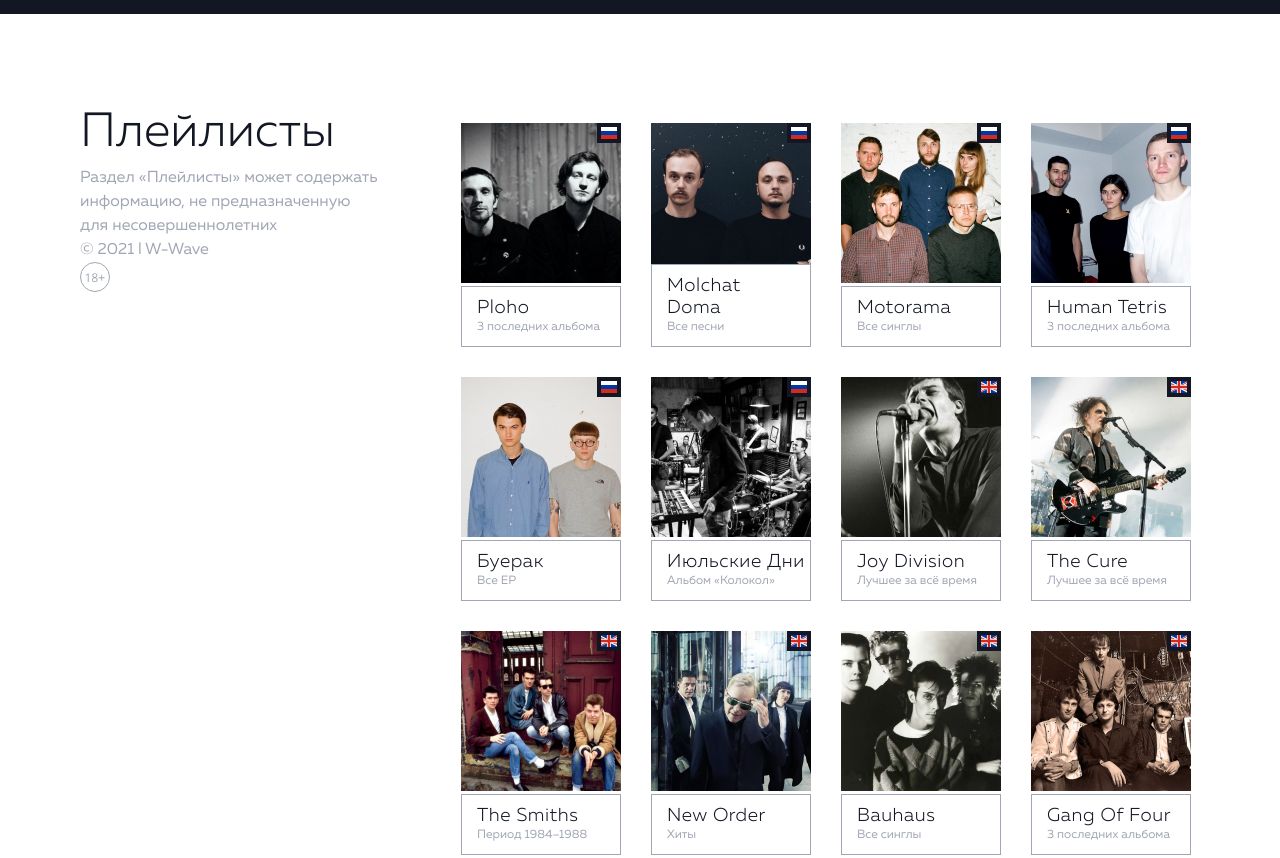
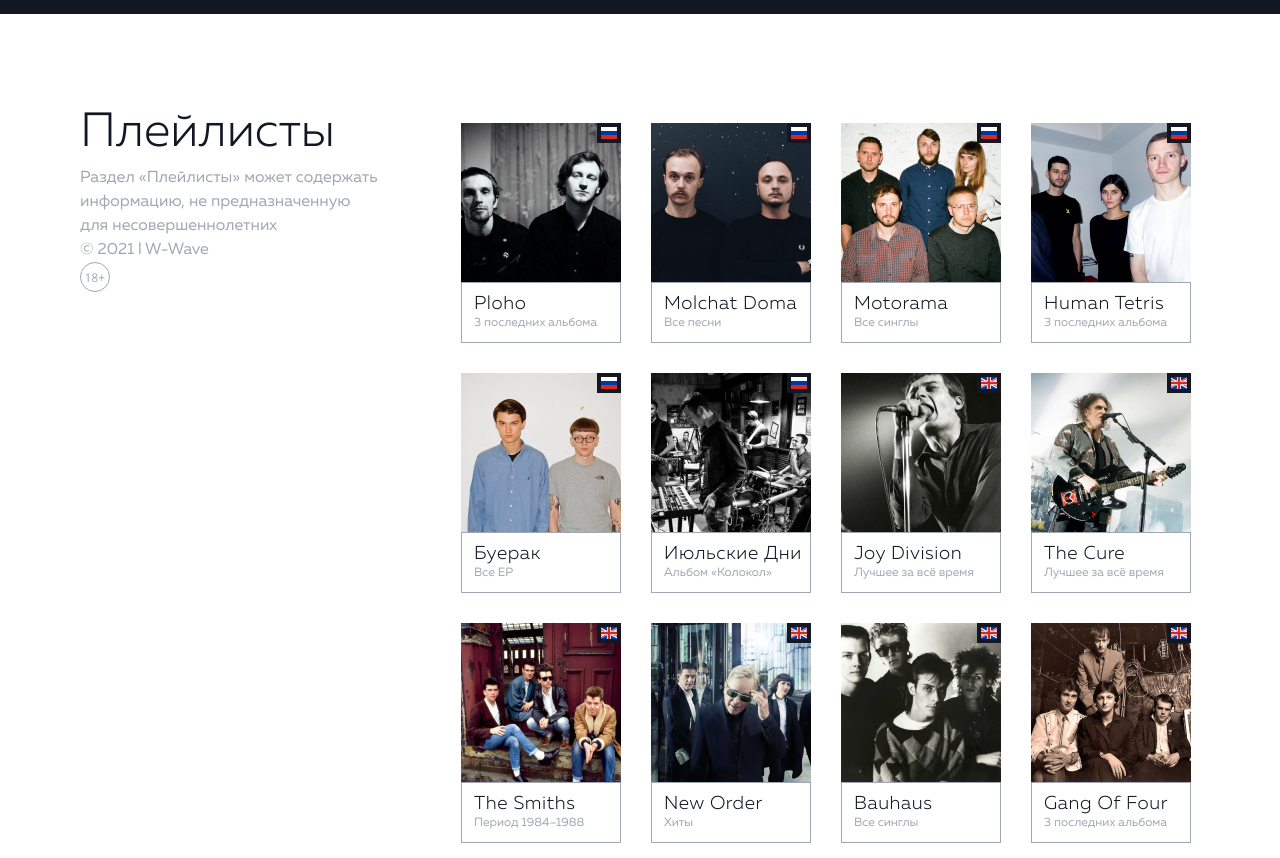
Before and after one commit to screamdotv/w-wave, a plain HTML site: page index.html in a window 1280 px wide. Shown: the part 3520-4378 px from the top of the page. Drawn offline with Linux system fonts and the light colour scheme.

Commit message:
fix playlist card

```diff
--- a/css/style.css
+++ b/css/style.css
@@ -617,7 +617,7 @@ p {
   flex-direction: column;
   align-items: baseline;
   justify-content: end;
-  min-height: 224px;
+  min-height: 220px;
   max-width: 160px;
   background-repeat: no-repeat;
   background-position: top;
@@ -631,7 +631,7 @@ p {
 
 .playlist__card-info {
   width: 160px;
-  padding: 10px 15px;
+  padding: 10px 12px;
   border: 1px solid #A1A6B4;
   background-color: #fff;
 }
```
